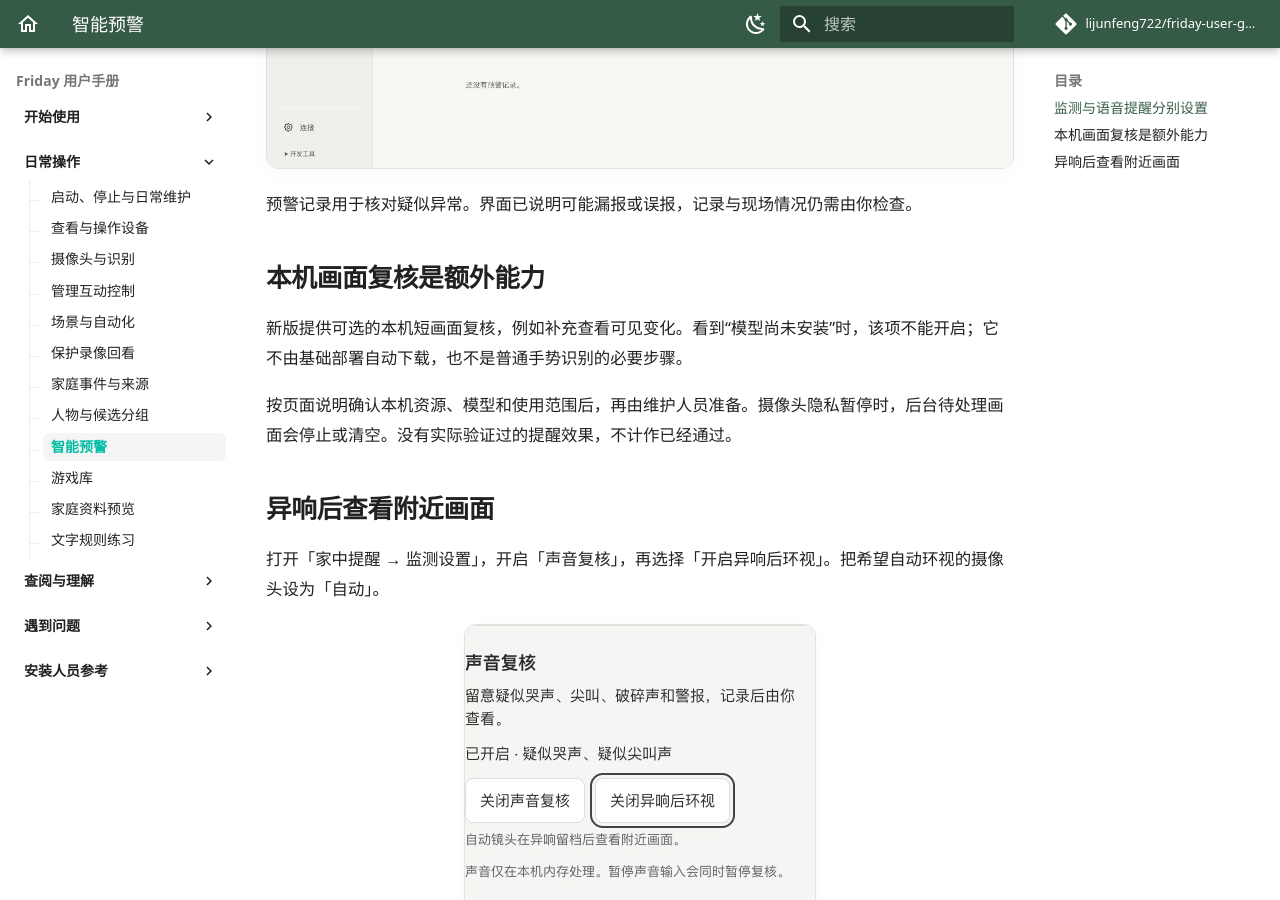
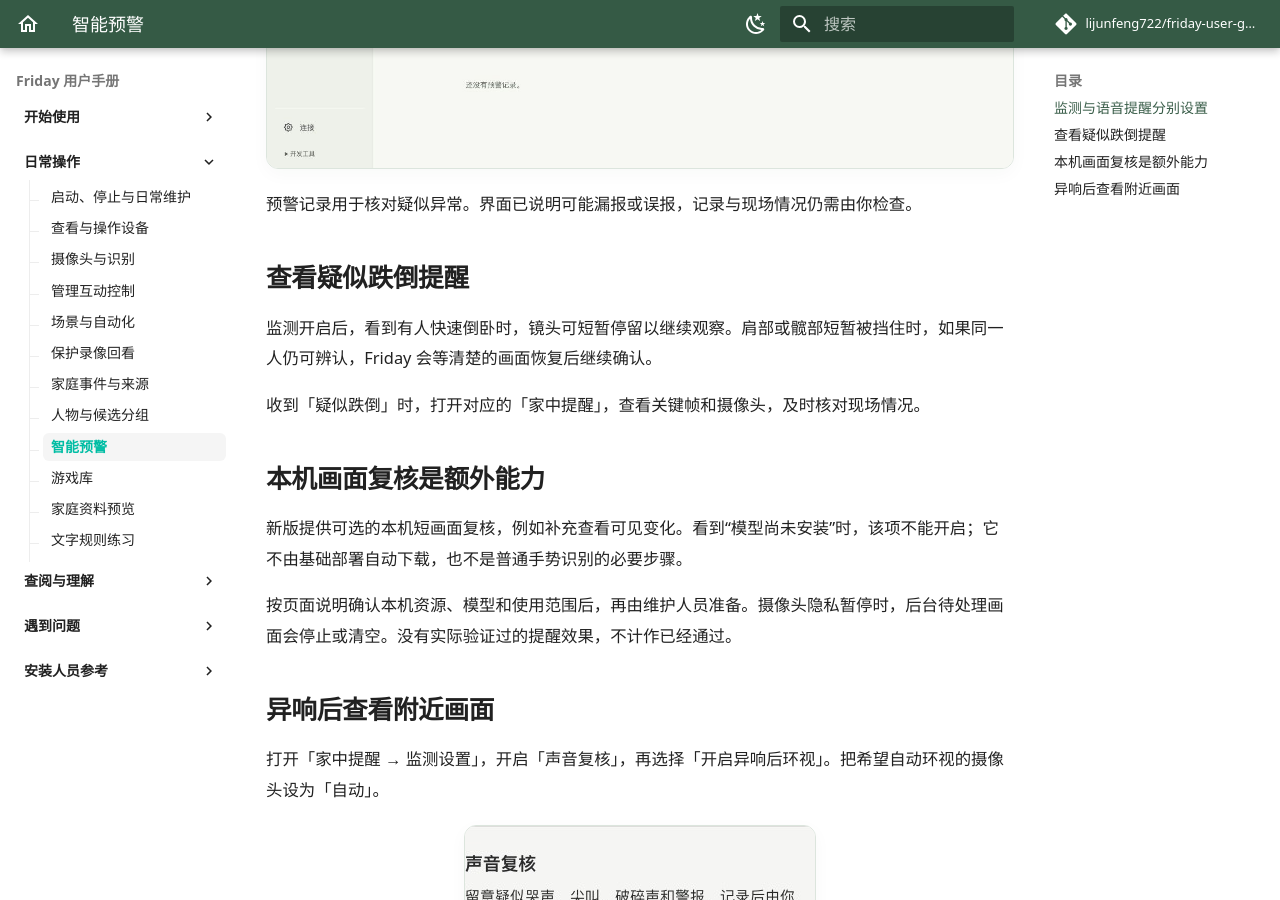
Before and after one commit to lijunfeng722/friday-user-guide, an MkDocs documentation site: the page built from docs/guides/safety.md, in a window 1280 px wide and 900 px high, scrolled down 777 px. Built offline with MkDocs 1.6.1 and Material for MkDocs 9.7.7, drawn with Linux system fonts in a browser that asks for light colours; comment, search, counter and statistics services are not loaded.

Commit message:
文档：说明疑似跌倒的确认与回看

```diff
--- a/docs/guides/safety.md
+++ b/docs/guides/safety.md
@@ -9,6 +9,12 @@
 ![智能预警与可选本机画面复核，示例保持暂停](../assets/screenshots/friday-safety.jpg)
 
 预警记录用于核对疑似异常。界面已说明可能漏报或误报，记录与现场情况仍需由你检查。
+
+## 查看疑似跌倒提醒
+
+监测开启后，看到有人快速倒卧时，镜头可短暂停留以继续观察。肩部或髋部短暂被挡住时，如果同一人仍可辨认，Friday 会等清楚的画面恢复后继续确认。
+
+收到「疑似跌倒」时，打开对应的「家中提醒」，查看关键帧和摄像头，及时核对现场情况。
 
 ## 本机画面复核是额外能力
 
```
Also changed, not shown: USER_MANUAL.md (+10 -0 lines), docs/troubleshooting/faq.md (+4 -0 lines).
